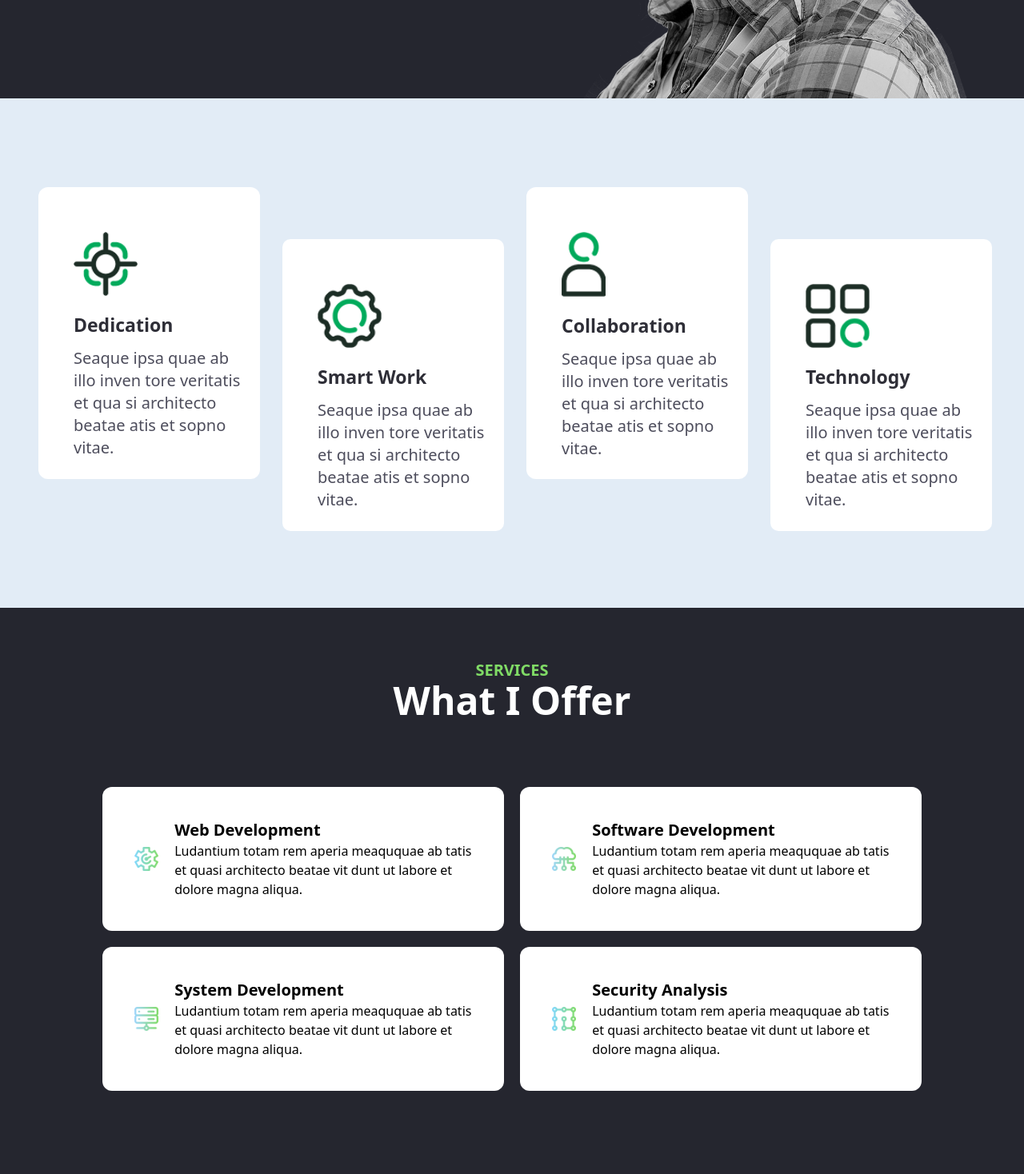
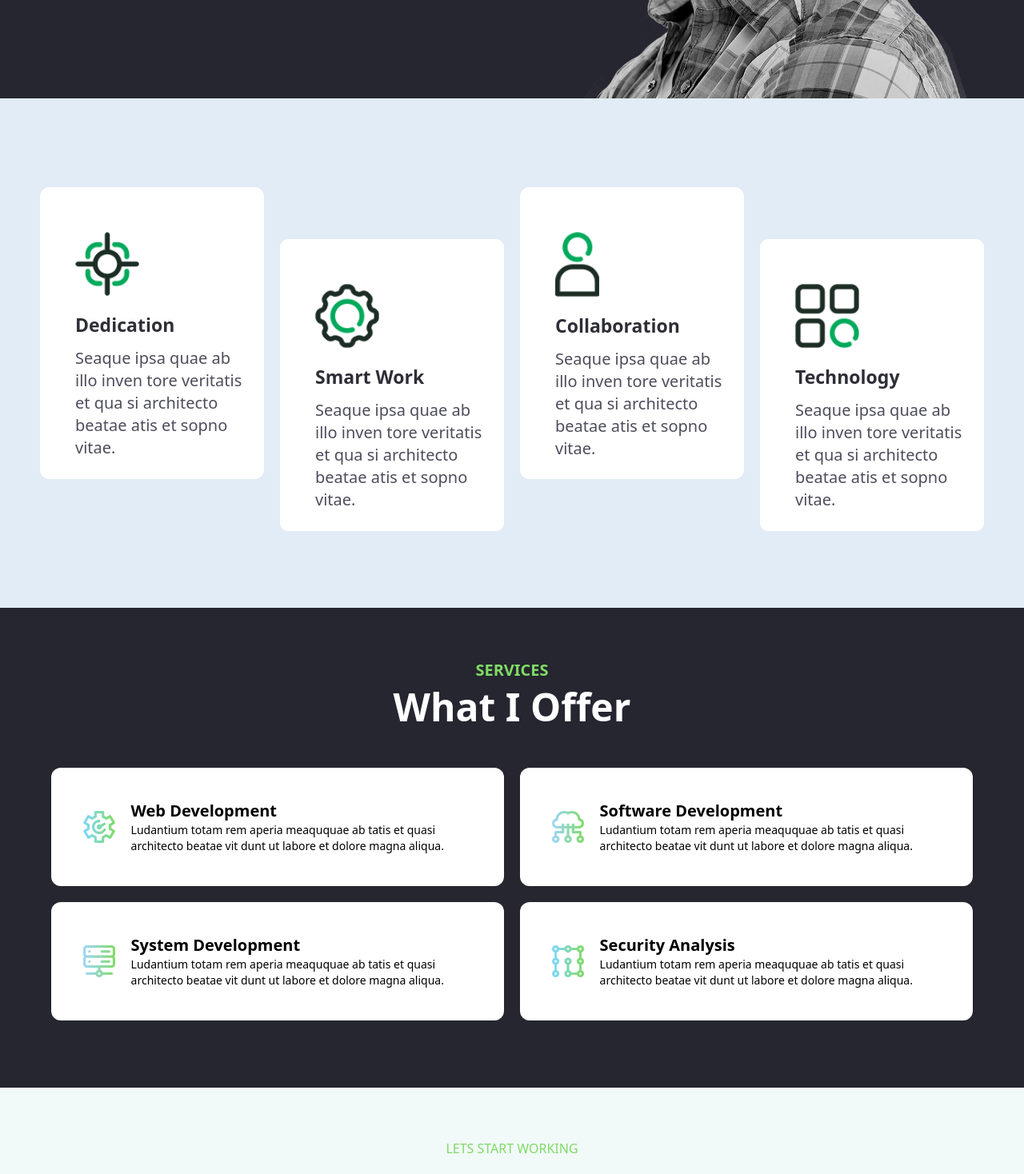
Before and after one commit to muzammil-x/dev-project, a React (Vite) app in the folder portfolio/: page / in a window 1280 px wide. Shown: the part 660-2128 px from the top of the page at 80% size. Built offline with nearby package versions, Linux system fonts and the light colour scheme.

Commit message:
card fix

```diff
--- a/portfolio/src/components/Cards.jsx
+++ b/portfolio/src/components/Cards.jsx
@@ -1,58 +1,51 @@
 function Cards() {
   return (
     <>
-      <div className=" bg-[#E2ECF6] h-auto flex flex-col  pb-14 items-center lg:flex-row lg:p-10 lg:pt-24 lg:pb-24 lg:ml-[-20px]  lg:justify-center    ">
-        <div className="bg-white w-80 h-[320px] mt-14 ml-7 rounded-xl [10px] pt-10 pl-12 pr-[40px]  text-left sm:w-[390px] lg:w-[230px] lg:pl-[22px] lg:pr-5 lg:pt-5 lg:h-[310px] lg:mt-[-50px] xl:w-[280px]  xl:h-[365px] xl:pt-10 xl:pl-11  ">
+      <div className="bg-[#E2ECF6] h-auto flex flex-col pb-14 items-center lg:flex-row lg:p-10 lg:pt-24 lg:pb-24  sm:justify-center sm:ml-0 sm:items-center">
+        <div className="bg-white w-80 h-[320px] mt-14 rounded-xl [10px] pt-10 pl-12 pr-[40px] text-left sm:w-[390px] sm:mx-auto lg:w-[230px] lg:pl-[22px] lg:pr-5 lg:pt-5 lg:h-[310px] lg:mt-[-50px] xl:w-[280px] xl:h-[365px] xl:pt-10 xl:pl-11">
           <div>
-            <img src="/1.png" className="w-10  pb-5 pt-4    xl:w-20 " />
+            <img src="/1.png" className="w-10 pb-5 pt-4 xl:w-20" />
           </div>
-          <div className="text-2xl font-bold pb-3 text-[#2e2e37]   xl:text-[23px]">
+          <div className="text-2xl font-bold pb-3 text-[#2e2e37] xl:text-[23px]">
             Dedication
           </div>
-          <div className="text-xl text-[#4d4d5c] ">
+          <div className="text-xl text-[#4d4d5c]">
             Seaque ipsa quae ab illo inven tore veritatis et qua si architecto
             beatae atis et sopno vitae.
           </div>
         </div>
-        <div
-          className="bg-white w-80 h-[320px] mt-20 ml-7 rounded-[10px] pt-10 pl-12 pr-12  text-left sm:w-[390px]  lg:w-[230px] lg:pl-[22px] lg:pr-5 lg:pt-5 lg:h-[310px]
-       xl:w-[280px]  xl:h-[365px] xl:pt-10 xl:pl-11   "
-        >
+        <div className="bg-white w-80 h-[320px] mt-20 rounded-[10px] pt-10 pl-12 pr-12 text-left sm:w-[390px] sm:mx-auto lg:w-[230px] lg:pl-[22px] lg:pr-5 lg:pt-5 lg:h-[310px] xl:w-[280px] xl:h-[365px] xl:pt-10 xl:pl-11">
           <div>
-            <img src="/2.png" className="w-10  pb-5 pt-4     xl:w-20" />
+            <img src="/2.png" className="w-10 pb-5 pt-4 xl:w-20" />
           </div>
           <div className="text-2xl font-bold pb-3 text-[#2e2e37] xl:text-[23px]">
             Smart Work
           </div>
-          <div className="text-xl text-[#4d4d5c] ">
+          <div className="text-xl text-[#4d4d5c]">
             Seaque ipsa quae ab illo inven tore veritatis et qua si architecto
             beatae atis et sopno vitae.
           </div>
         </div>
-
-        <div className="bg-white w-80 h-[320px] mt-14 ml-7 rounded-xl [10px] pt-10 pl-12 pr-[40px]  text-left sm:w-[390px] lg:w-[230px] lg:pl-[22px] lg:pr-5 lg:pt-5 lg:h-[310px] lg:mt-[-50px] xl:w-[280px]  xl:h-[365px] xl:pt-10 xl:pl-11  ">
+        <div className="bg-white w-80 h-[320px] mt-14 rounded-xl [10px] pt-10 pl-12 pr-[40px] text-left sm:w-[390px] sm:mx-auto lg:w-[230px] lg:pl-[22px] lg:pr-5 lg:pt-5 lg:h-[310px] lg:mt-[-50px] xl:w-[280px] xl:h-[365px] xl:pt-10 xl:pl-11">
           <div>
-            <img src="/3.png" className="w-10  pb-5 pt-4    xl:w-[55px] " />
+            <img src="/3.png" className="w-10 pb-5 pt-4 xl:w-[55px]" />
           </div>
-          <div className="text-2xl font-bold pb-3 text-[#2e2e37]   xl:text-[23px]">
+          <div className="text-2xl font-bold pb-3 text-[#2e2e37] xl:text-[23px]">
             Collaboration
           </div>
-          <div className="text-xl text-[#4d4d5c] ">
+          <div className="text-xl text-[#4d4d5c]">
             Seaque ipsa quae ab illo inven tore veritatis et qua si architecto
             beatae atis et sopno vitae.
           </div>
         </div>
-        <div
-          className="bg-white w-80 h-[320px] mt-20 ml-7 rounded-[10px] pt-10 pl-12 pr-12  text-left sm:w-[390px]  lg:w-[230px] lg:pl-[22px] lg:pr-5 lg:pt-5 lg:h-[310px]
-     xl:w-[280px]  xl:h-[365px] xl:pt-10 xl:pl-11   "
-        >
+        <div className="bg-white w-80 h-[320px] mt-20 rounded-[10px] pt-10 pl-12 pr-12 text-left sm:w-[390px] sm:mx-auto lg:w-[230px] lg:pl-[22px] lg:pr-5 lg:pt-5 lg:h-[310px] xl:w-[280px] xl:h-[365px] xl:pt-10 xl:pl-11">
           <div>
-            <img src="/4.png" className="w-10  pb-5 pt-4     xl:w-20" />
+            <img src="/4.png" className="w-10 pb-5 pt-4 xl:w-20" />
           </div>
           <div className="text-2xl font-bold pb-3 text-[#2e2e37] xl:text-[23px]">
             Technology
           </div>
-          <div className="text-xl text-[#4d4d5c] ">
+          <div className="text-xl text-[#4d4d5c]">
             Seaque ipsa quae ab illo inven tore veritatis et qua si architecto
             beatae atis et sopno vitae.
           </div>
--- a/portfolio/src/components/Offer.jsx
+++ b/portfolio/src/components/Offer.jsx
@@ -1,61 +1,69 @@
 function Offer() {
   return (
     <>
-      <div className="main bg-[#25262F] flex flex-col items-center justify-center p-16 w-auto">
-        <div>
-          <h1 className="font-semibold text-xl text-[#80DB66]">SERVICES</h1>
+      <div className="main bg-[#25262F] flex flex-col items-center justify-center p-8 lg:p-16 w-auto">
+        <div className="text-center">
+          <h1 className="font-semibold text-lg lg:text-xl text-[#80DB66]">
+            SERVICES
+          </h1>
         </div>
-        <div>
-          <h3 className="text-white text-5xl font-semibold">What I Offer</h3>
+        <div className="text-center mt-2">
+          <h3 className="text-white text-3xl lg:text-5xl font-semibold">
+            What I Offer
+          </h3>
         </div>
-        <div className="sm:m-16 boxes grid grid-cols-2 gap-5 py-5">
-          <div className=" bg-white flex flex-row gap-5 items-center rounded-xl px-10 py-10">
+        <div className="sm:mt-8 grid grid-cols-1 sm:grid-cols-2 gap-5 py-5">
+          <div className="bg-white flex flex-col sm:flex-row gap-5 items-center rounded-xl px-5 py-5 lg:px-10 lg:py-10">
             <div>
-              <img src="/o2.png" alt="" />
+              <img src="/o2.png" alt="Web Development" />
             </div>
-
             <div>
-              <h1 className="font-semibold text-xl">Web Development</h1>
-              <p className=" text-md">
+              <h1 className="font-semibold text-lg lg:text-xl">
+                Web Development
+              </h1>
+              <p className="text-sm lg:text-md">
                 Ludantium totam rem aperia meaququae ab tatis et quasi
                 architecto beatae vit dunt ut labore et dolore magna aliqua.
               </p>
             </div>
           </div>
-          <div className=" bg-white flex flex-row gap-5 items-center rounded-xl px-10 py-10">
+          <div className="bg-white flex flex-col sm:flex-row gap-5 items-center rounded-xl px-5 py-5 lg:px-10 lg:py-10">
             <div>
-              <img src="/o3.png" alt="" />
+              <img src="/o3.png" alt="Software Development" />
             </div>
-
             <div>
-              <h1 className="font-semibold text-xl">Software Development</h1>
-              <p className=" text-md">
+              <h1 className="font-semibold text-lg lg:text-xl">
+                Software Development
+              </h1>
+              <p className="text-sm lg:text-md">
                 Ludantium totam rem aperia meaququae ab tatis et quasi
                 architecto beatae vit dunt ut labore et dolore magna aliqua.
               </p>
             </div>
           </div>
-          <div className=" bg-white flex flex-row gap-5 items-center rounded-xl px-10 py-10">
+          <div className="bg-white flex flex-col sm:flex-row gap-5 items-center rounded-xl px-5 py-5 lg:px-10 lg:py-10">
             <div>
-              <img src="/o4.png" alt="" />
+              <img src="/o4.png" alt="System Development" />
             </div>
-
             <div>
-              <h1 className="font-semibold text-xl">System Development</h1>
-              <p className=" text-md">
+              <h1 className="font-semibold text-lg lg:text-xl">
+                System Development
+              </h1>
+              <p className="text-sm lg:text-md">
                 Ludantium totam rem aperia meaququae ab tatis et quasi
                 architecto beatae vit dunt ut labore et dolore magna aliqua.
               </p>
             </div>
           </div>
-          <div className=" bg-white flex flex-row gap-5 items-center rounded-xl px-10 py-10">
+          <div className="bg-white flex flex-col sm:flex-row gap-5 items-center rounded-xl px-5 py-5 lg:px-10 lg:py-10">
             <div>
-              <img src="/o1.png" alt="" />
+              <img src="/o1.png" alt="Security Analysis" />
             </div>
-
             <div>
-              <h1 className="font-semibold text-xl">Security Analysis</h1>
-              <p className=" text-md">
+              <h1 className="font-semibold text-lg lg:text-xl">
+                Security Analysis
+              </h1>
+              <p className="text-sm lg:text-md">
                 Ludantium totam rem aperia meaququae ab tatis et quasi
                 architecto beatae vit dunt ut labore et dolore magna aliqua.
               </p>
@@ -66,4 +74,5 @@ function Offer() {
     </>
   );
 }
+
 export default Offer;
```
